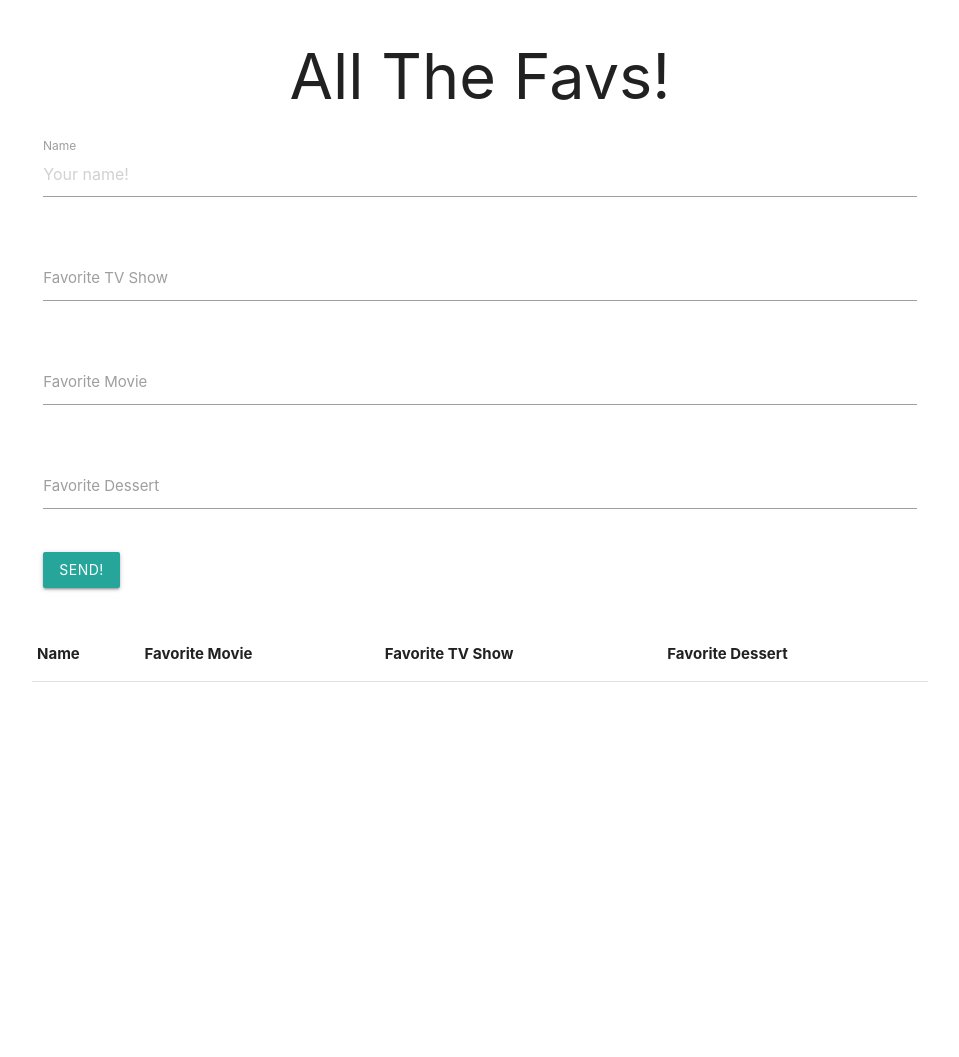
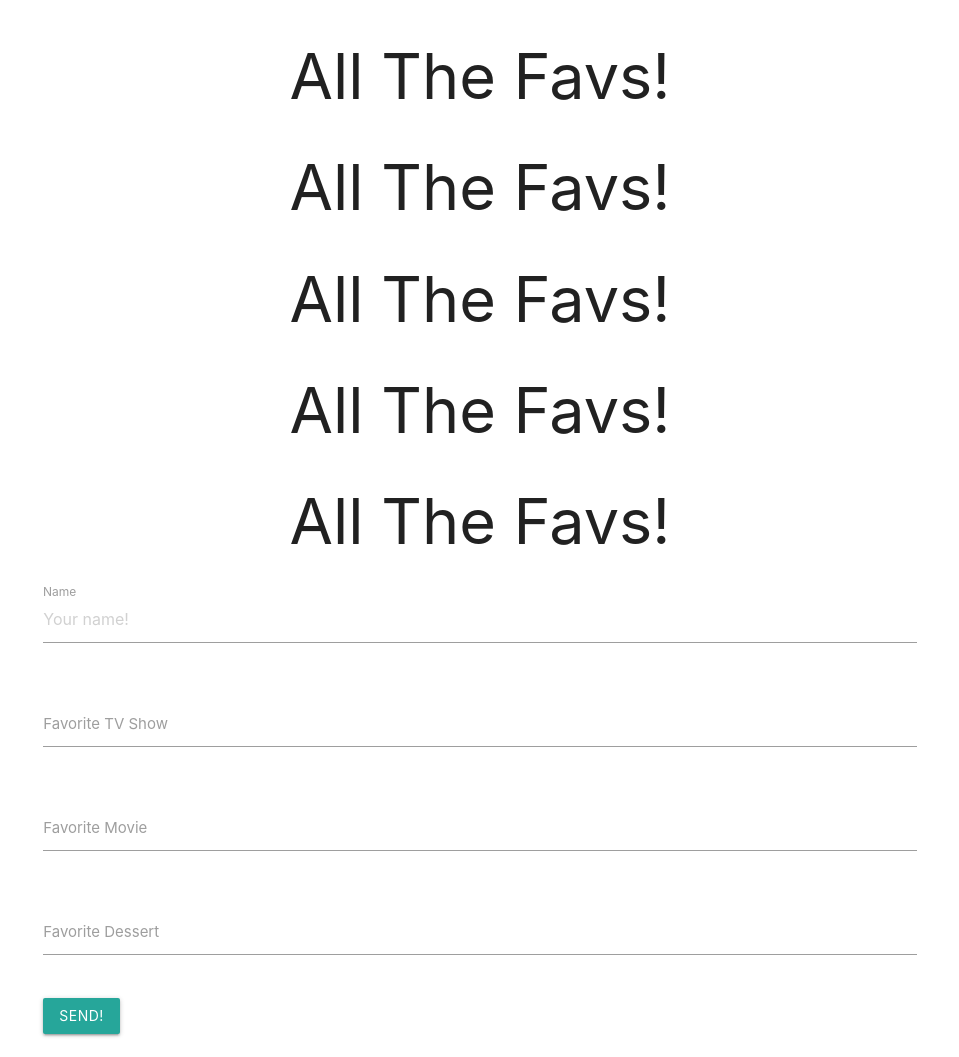
Before and after one commit to FearMichael/conflictedRepo, a plain HTML site: page public/index.html in a window 1280 px wide. Shown: the top 1057 px of the page, without its empty margins (160-1119 px from the left). Before the commit the page ends 800 px from the top, so only its background shows below. Drawn offline with nearby package versions, Linux system fonts and the light colour scheme; no server answers.

Commit message:
add html

```diff
--- a/public/index.html
+++ b/public/index.html
@@ -17,6 +17,10 @@
 
 <body>
 
+    <h1 class="center-align">All The Favs!</h1>
+    <h1 class="center-align">All The Favs!</h1>
+    <h1 class="center-align">All The Favs!</h1>
+    <h1 class="center-align">All The Favs!</h1>
     <h1 class="center-align">All The Favs!</h1>
 
     <div class="container">
```
